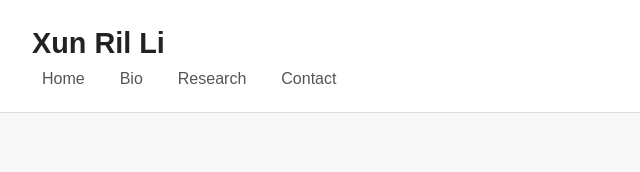
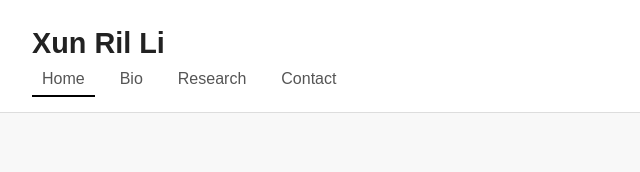
Before and after one commit to Rillee-Xu/xunril-li-website, a plain HTML site: page index.html in a window 1280 px wide. Shown: the top 172 px of the page, 128-768 px from the left. Drawn offline with Linux system fonts and the light colour scheme.

Commit message:
Update style.css

```diff
--- a/style.css
+++ b/style.css
@@ -199,3 +199,34 @@
     padding-top: 10px; /* Space between image and text */
   }
 }
+
+/* Base styles for navigation links */
+nav ul li a {
+  text-decoration: none;
+  color: #555;
+  padding: 10px;
+  position: relative;
+}
+
+/* Underline pseudo-element */
+nav ul li a::after {
+  content: '';
+  position: absolute;
+  left: 0;
+  bottom: 0;
+  width: 0;
+  height: 2px;
+  background: black;
+  transition: width 0.3s ease;
+}
+
+/* On hover, animate the underline to full width */
+nav ul li a:hover::after {
+  width: 100%;
+}
+
+/* For the active tab, show the underline */
+nav ul li a.active::after {
+  width: 100%;
+  /* Optionally, add a transition delay or style if desired */
+}
```
